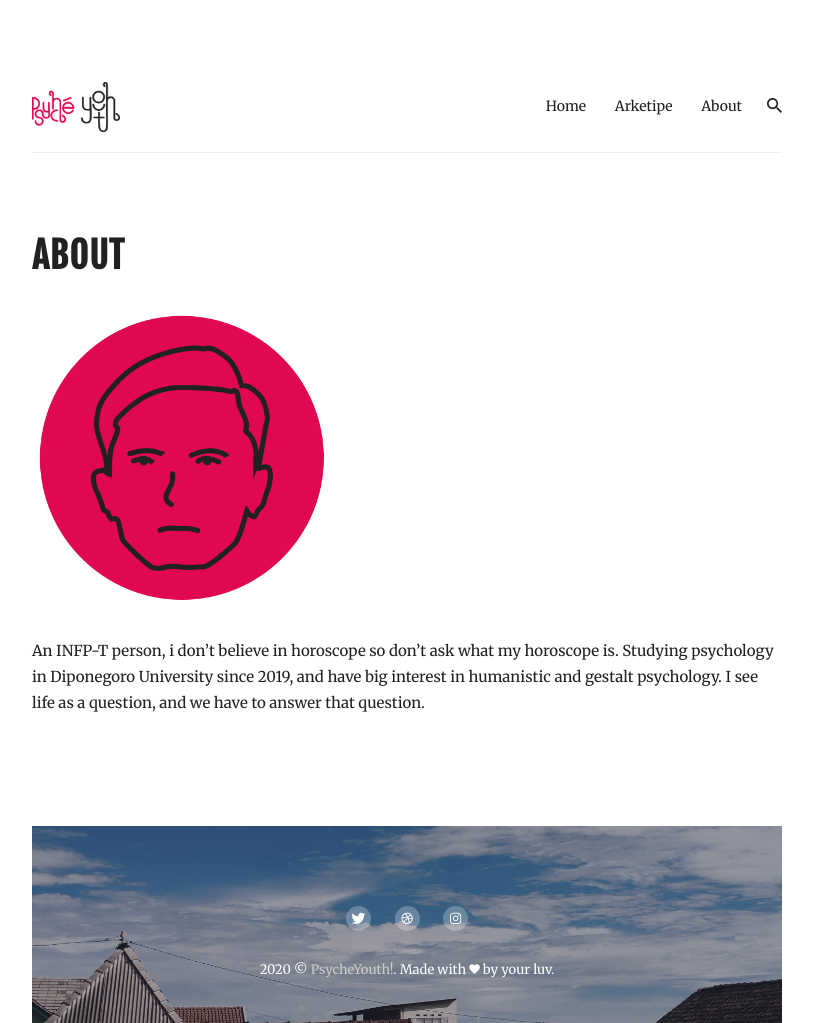
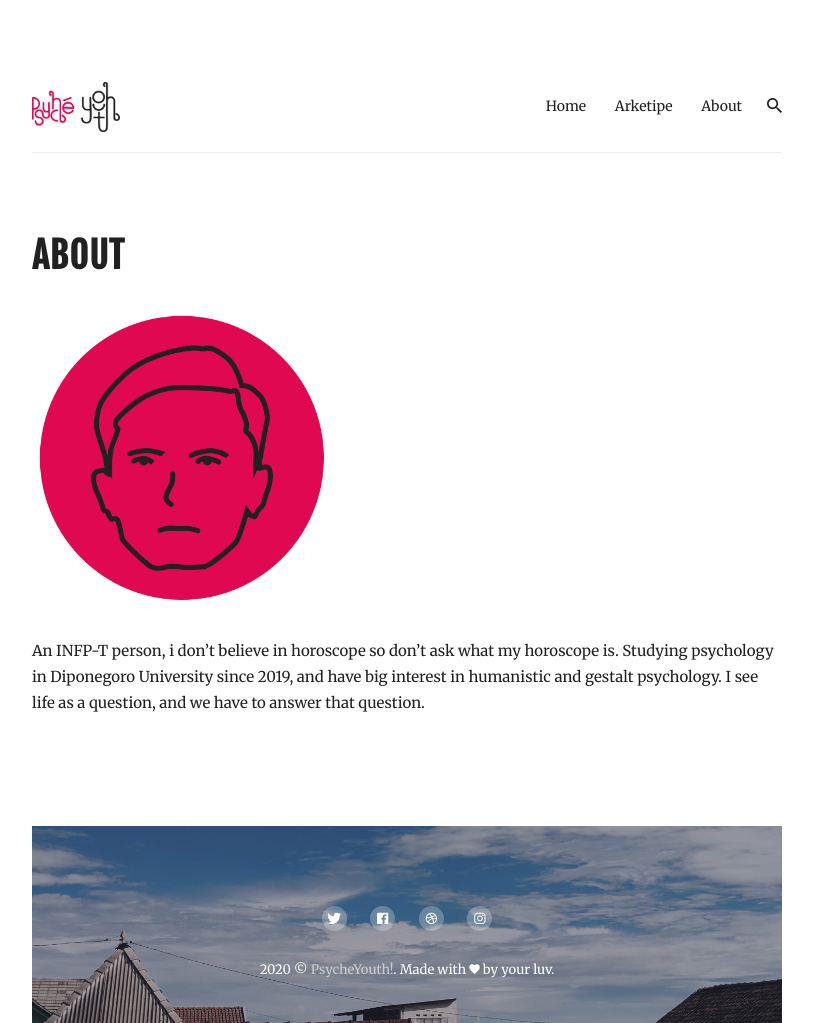
Before and after one commit to imamnrchls/imamnrchls.github.io, a Jekyll site: the page built from _pages/about.md, in a window 1280 px wide. Shown: the whole page, without its empty margins (233-1046 px from the left). Built offline with Jekyll 4.4.1, drawn with Linux system fonts in a browser that asks for light colours.

Commit message:
Update _config.yml

```diff
--- a/_config.yml
+++ b/_config.yml
@@ -11,14 +11,14 @@ author:
 
 # Contact links
 twitter: https://twitter.com/imamnrchls
-# facebook: https://facebook.com/
+facebook: https://facebook.com/imemnur
 dribbble: https://dribbble.com/imamnrchls
 instagram: https://instagram.com/imamnrchls
 # pinterest: https://pinterest.com/ # Add your Pinterest handle
 email: imamnrchls@outlook.com
 
 # Hero Section
-hero: true # To enable the section hero, use the value true. To turn off use the value false.
+hero: false # To enable the section hero, use the value true. To turn off use the value false.
 hero-title: PsycheYouth! # Add your hero title
 hero-subtitle: Idealistic and reckless # Add your hero subtitle
 hero-image: images/01.jpg # Add background image in section hero
@@ -27,7 +27,7 @@ hero-image: images/01.jpg # Add background image in section hero
 footer-image: images/15.jpg # Add background image in footer
 
 # Comment Section (Disqus)
-disqus-identifier: PsychoYouth
+disqus-identifier: Imamnrchls
 
 # Google Analytics
 google-analytics: "UA-142487742-2" # Add your identifier. For example UA-99631805-1.
```
